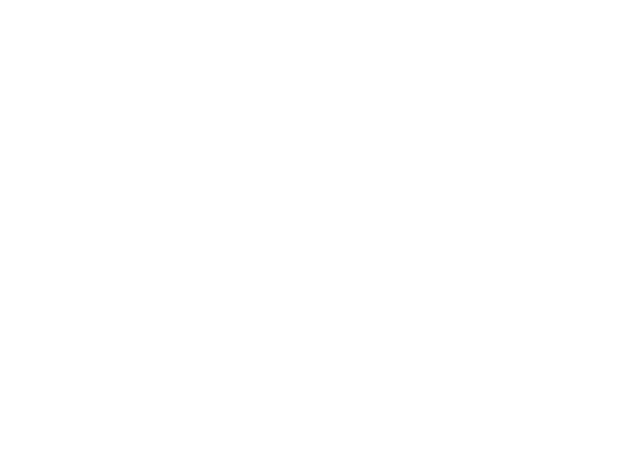
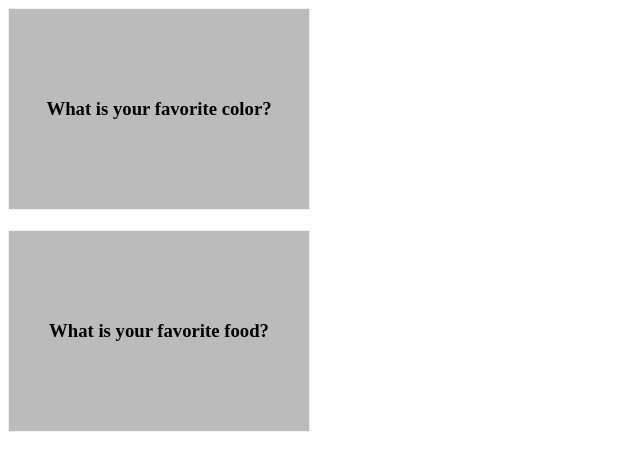
Before and after one commit to Moorer0523/AngularLabFrontend, an Angular app in the folder StudyBuddyApp/: page / in a window 1280 px wide. Shown: the top 470 px of the page, without its empty margins (0-640 px from the left). Built offline with nearby package versions, Linux system fonts and the light colour scheme.

Commit message:
updatedFlipCard

```diff
--- a/StudyBuddyApp/src/app/app.component.html
+++ b/StudyBuddyApp/src/app/app.component.html
@@ -1 +1 @@
-<router-outlet></router-outlet>
+<app-question-list></app-question-list>
--- a/StudyBuddyApp/src/app/app.component.ts
+++ b/StudyBuddyApp/src/app/app.component.ts
@@ -1,11 +1,12 @@
 import { CommonModule } from '@angular/common';
 import { Component } from '@angular/core';
 import { RouterOutlet } from '@angular/router';
+import { QuestionListComponent } from "./components/question-list/question-list.component";
 
 @Component({
   selector: 'app-root',
   standalone: true,
-  imports: [RouterOutlet, CommonModule],
+  imports: [RouterOutlet, CommonModule, QuestionListComponent],
   templateUrl: './app.component.html',
   styleUrl: './app.component.css'
 })
--- a/StudyBuddyApp/src/app/components/question-list/question-list.component.css
+++ b/StudyBuddyApp/src/app/components/question-list/question-list.component.css
@@ -16,7 +16,7 @@
     transform-style: preserve-3d;
 }
 
-  .flip-card:hover .flip-card-inner {
+.flipped {
     transform: rotateY(180deg);
 }
 
--- a/StudyBuddyApp/src/app/components/question-list/question-list.component.html
+++ b/StudyBuddyApp/src/app/components/question-list/question-list.component.html
@@ -1,4 +1,4 @@
-<div *ngFor="let question of questions" class="flip-card">
+<div *ngFor="let question of questions" class="flip-card" (click)="toggleFlip($event)">
     <div class="flip-card-inner">
         <div class="flip-card-front">
             <h3>{{ question.QuestionText }}</h3>
--- a/StudyBuddyApp/src/app/components/question-list/question-list.component.ts
+++ b/StudyBuddyApp/src/app/components/question-list/question-list.component.ts
@@ -25,6 +25,15 @@
     }
   ];
 
+
+  toggleFlip(event: Event) {
+    const card = (event.currentTarget as HTMLElement).querySelector('.flip-card-inner');
+    if (card) {
+      card.classList.toggle('flipped');
+    }
+  }
+
+
   constructor() {}
 
   ngOnInit(): void {}
```
Lines whose indentation alone changed are shown as unchanged.
